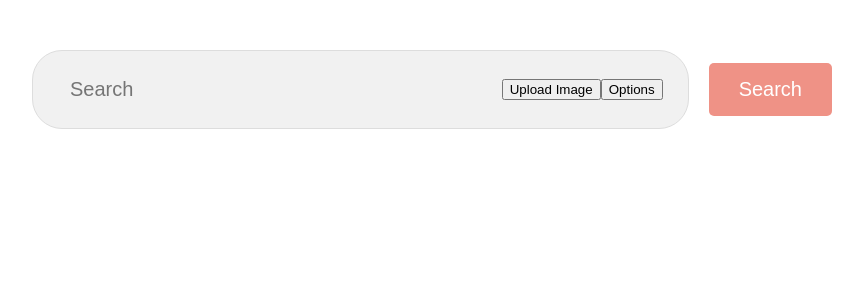
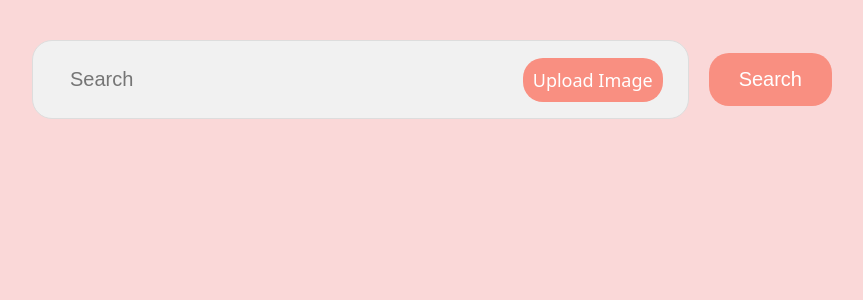
Before and after one commit to sankalp1999/semantweet-search, a Flask app: template templates/image_search.html in a window 1280 px wide. Shown: the top 300 px of the page, without its empty margins (208-1071 px from the left). Run offline with Flask 3, Linux system fonts and the light colour scheme; the template is opened without the code that fills it, so the values that code supplies are empty; parts of the project's set-up code (start-up, migrations or seed data) failed here and were passed over.

Commit message:
update ui

```diff
--- a/templates/image_search.html
+++ b/templates/image_search.html
@@ -2,15 +2,16 @@
 <html lang="en">
 <head>
     <meta charset="UTF-8">
-    <title>Image Search</title>
+    <title>Embeddit</title>
     <style>
         body {
-            font-family: Arial, Helvetica, sans-serif;
+            font-family: system-ui, -apple-system, BlinkMacSystemFont, 'Segoe UI', Roboto, Oxygen, Ubuntu, Cantarell, 'Open Sans', 'Helvetica Neue', sans-serif;
+            background-color: rgb(250 216 216);
         }
 
         .search-container {
             max-width: 800px;
-            margin: 50px auto;
+            margin: 40px auto;
             padding: 0;
         }
 
@@ -27,7 +28,7 @@
             padding: 15px 25px;
             background-color: #f1f1f1;
             border: 1px solid #ddd;
-            border-radius: 30px;
+            border-radius: 20px;
         }
 
         .search-input-container input[type="text"] {
@@ -46,16 +47,28 @@
         .search-button {
             padding: 15px 30px;
             font-size: 20px;
-            background-color: #ef9286;
+            background-color: #f98f81;
             color: white;
             border: none;
-            border-radius: 5px;
+            border-radius: 20px;
             cursor: pointer;
             transition: background-color 0.3s ease;
         }
 
-        .search-button:hover {
-            background-color: #f27261;
+        .upload-button {
+            padding: 10px 10px;
+            font-size: 18px;
+            background-color: #f98f81;
+            color: white;
+            border: none;
+            border-radius: 20px;
+            cursor: pointer;
+            transition: background-color 0.3s ease;
+        }
+
+        .search-button:hover,
+        .upload-button:hover {
+            background-color: #f38273;
         }
 
         .gallery-container {
@@ -140,6 +153,7 @@
     </style>
 </head>
 <body>
+
     <div id="image-modal" class="modal">
         <span class="close">&times;</span>
         <img class="modal-content" id="modal-image">
@@ -149,9 +163,8 @@
             <div class="form-flex-container">
                 <div class="search-input-container">
                     <input type="text" name="search" placeholder="Search" autofocus>
-                    <input type="file" name="image" accept="image/*" style="display: none;" id="image-upload">
-                    <button type="button" id="image-upload-btn">Upload Image</button>
-                    <button type="button" id="more-options-button">Options</button>
+                    <input type="file" name="image" accept="image/*" id="image-upload">
+                    <label for="image-upload" class="upload-button">Upload Image</label>
                 </div>
                 <button type="submit" class="search-button">Search</button>
             </div>
@@ -173,7 +186,6 @@
 
 
     <script>
-
         var modal = document.getElementById("image-modal");
         var modalImage = document.getElementById("modal-image");
         var closeBtn = document.getElementsByClassName("close")[0];
@@ -193,11 +205,6 @@
             }
         }
 
-
-        document.getElementById('image-upload-btn').onclick = function() {
-        document.getElementById('image-upload').click();
-    };
-
         document.getElementById('image-upload').onchange = function(event) {
             var file = event.target.files[0];
             var reader = new FileReader();
```
Lines whose indentation alone changed are shown as unchanged.
